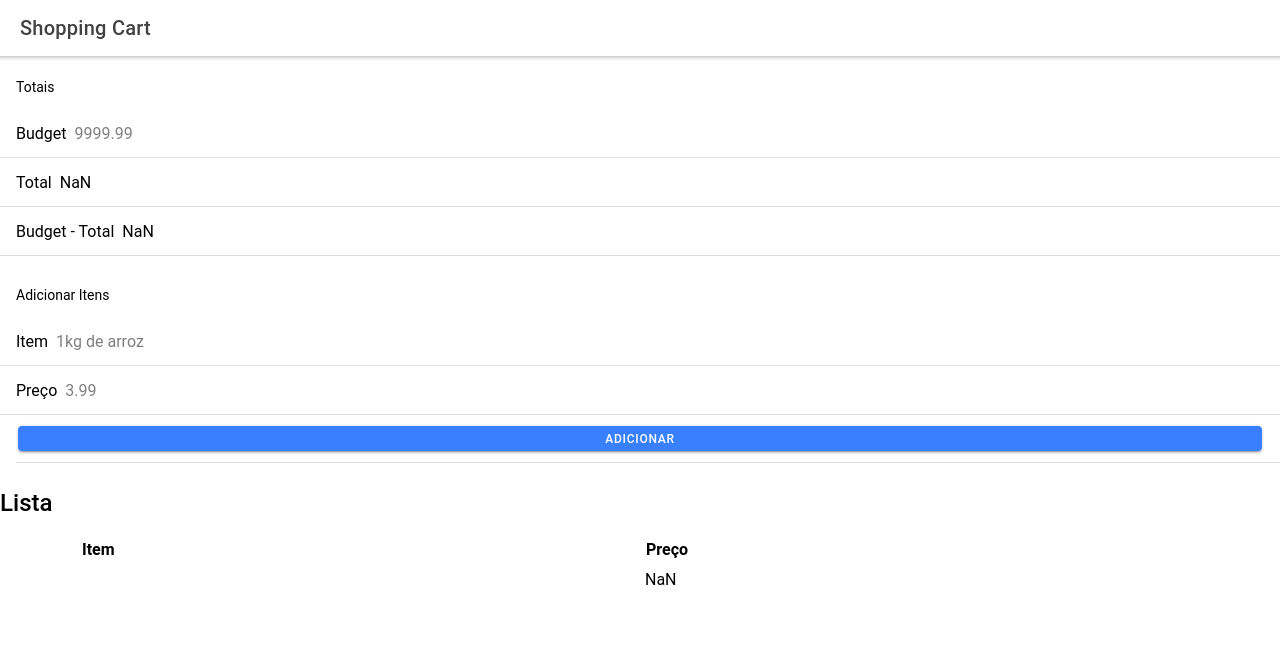
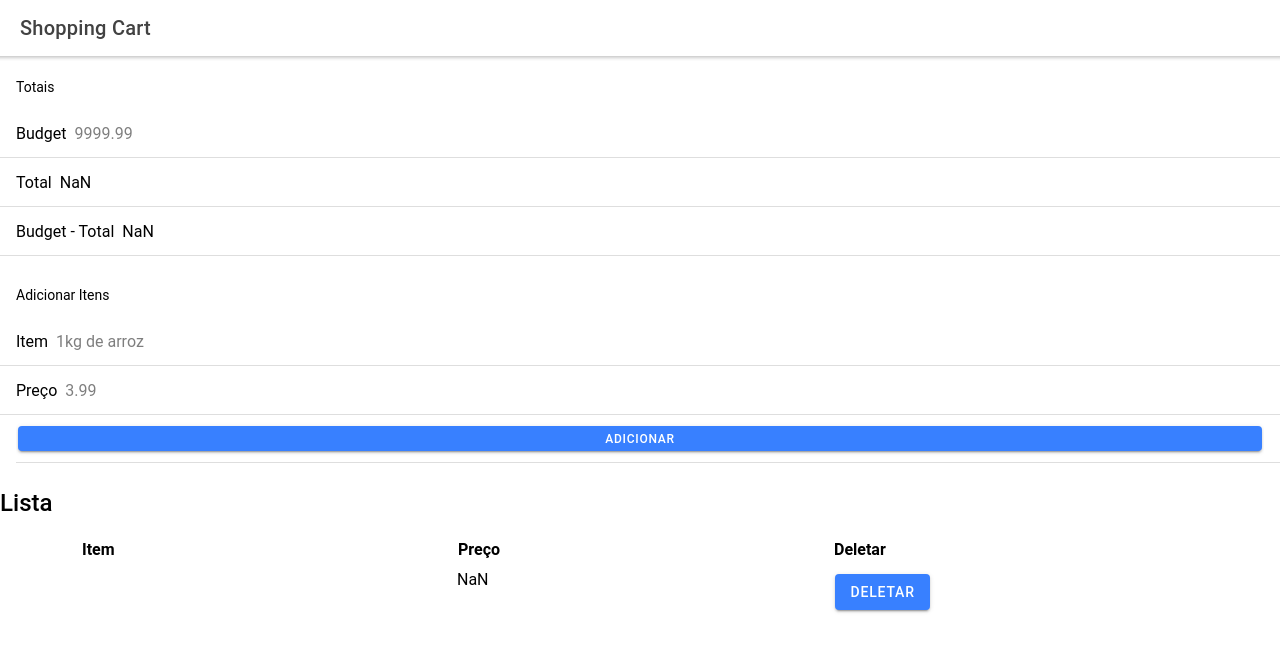
Before and after one commit to Jefferson227/shopping-cart, a React (Create React App) app: page /home in a window 1280 px wide. Both pictures are taken after a click on the element "ADICIONAR". Shown: the top 652 px of the page. Built offline with nearby package versions, Linux system fonts and the light colour scheme.

Commit message:
Add delete button

```diff
--- a/package.json
+++ b/package.json
@@ -21,6 +21,7 @@
     "react-router-dom": "^5.2.0",
     "react-scripts": "^5.0.0",
     "typescript": "^4.1.3",
+    "uuid": "^9.0.0",
     "web-vitals": "^0.2.4",
     "workbox-background-sync": "^5.1.4",
     "workbox-broadcast-update": "^5.1.4",
@@ -59,5 +60,8 @@
       "last 1 safari version"
     ]
   },
-  "description": "An Ionic project"
+  "description": "An Ionic project",
+  "devDependencies": {
+    "@types/uuid": "^8.3.4"
+  }
 }
--- a/src/components/ShoppingCart/ShoppingCart.tsx
+++ b/src/components/ShoppingCart/ShoppingCart.tsx
@@ -11,9 +11,10 @@ import {
   IonButton,
 } from '@ionic/react';
 import { useRef, useState, useEffect } from 'react';
+import { v4 as uuid } from 'uuid';
 
 interface Item {
-  id?: string;
+  id: string;
   name?: string;
   price?: string;
 }
@@ -27,6 +28,7 @@ const ShoppingCart = () => {
   const [items, setItems] = useState(Array<Item>);
   const addItem = () => {
     const newItem: Item = {
+      id: uuid(),
       name: itemName.current?.value?.toString() ?? '',
       price: itemPrice.current?.value?.toString() ?? ''
     };
@@ -35,6 +37,11 @@ const ShoppingCart = () => {
     if (itemPrice.current) itemPrice.current.value = '';
 
     setItems([...items, newItem]);
+  };
+
+  const deleteItem = (itemId: string) => {
+    const newItems = items.filter(item => item.id !== itemId);
+    setItems(newItems);
   };
 
   useEffect(() => {
@@ -100,13 +107,15 @@ const ShoppingCart = () => {
           <IonRow style={{ fontWeight: 'bold' }}>
             <IonCol style={{ border: '1px solid #ffffff' }}>Item</IonCol>
             <IonCol style={{ border: '1px solid #ffffff' }}>Preço</IonCol>
+            <IonCol style={{ border: '1px solid #ffffff' }}>Deletar</IonCol>
           </IonRow>
 
           {
-            items.map(item => (
-              <IonRow>
+            items.map((item, index) => (
+              <IonRow key={index}>
                 <IonCol>{item.name}</IonCol>
                 <IonCol>{parseFloat(item.price ?? '0').toFixed(2)}</IonCol>
+                <IonCol><IonButton onClick={() => deleteItem(item.id)}>Deletar</IonButton></IonCol>
               </IonRow>
             ))}
         </IonGrid>
```
Also changed, not shown: 1 other file (tests, documents, lock files or other folders).
